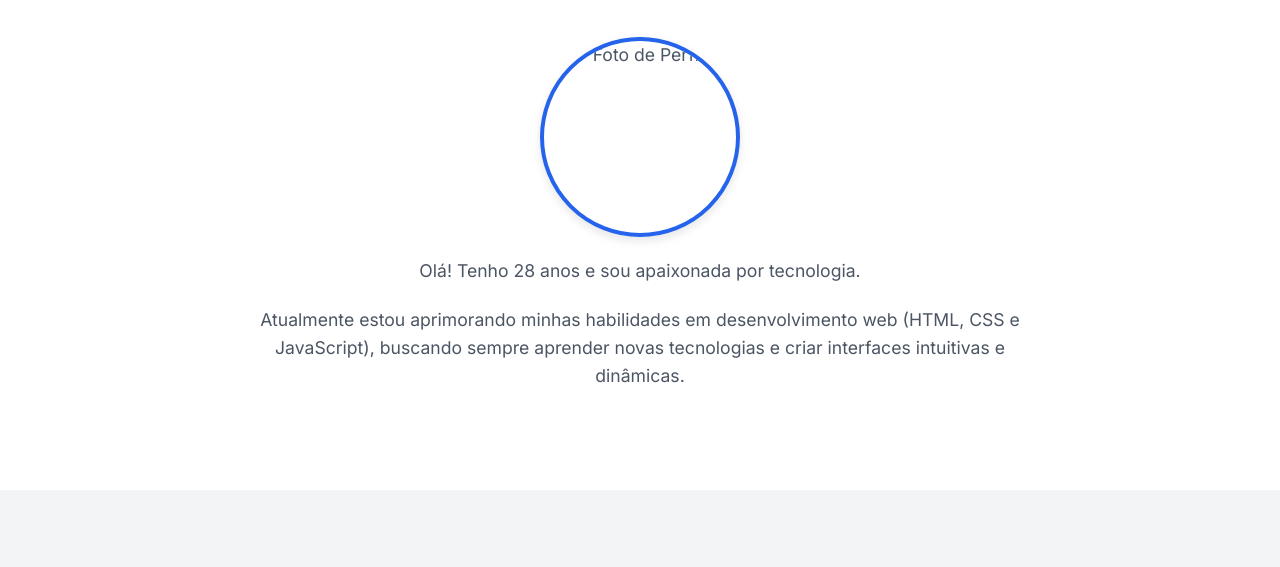
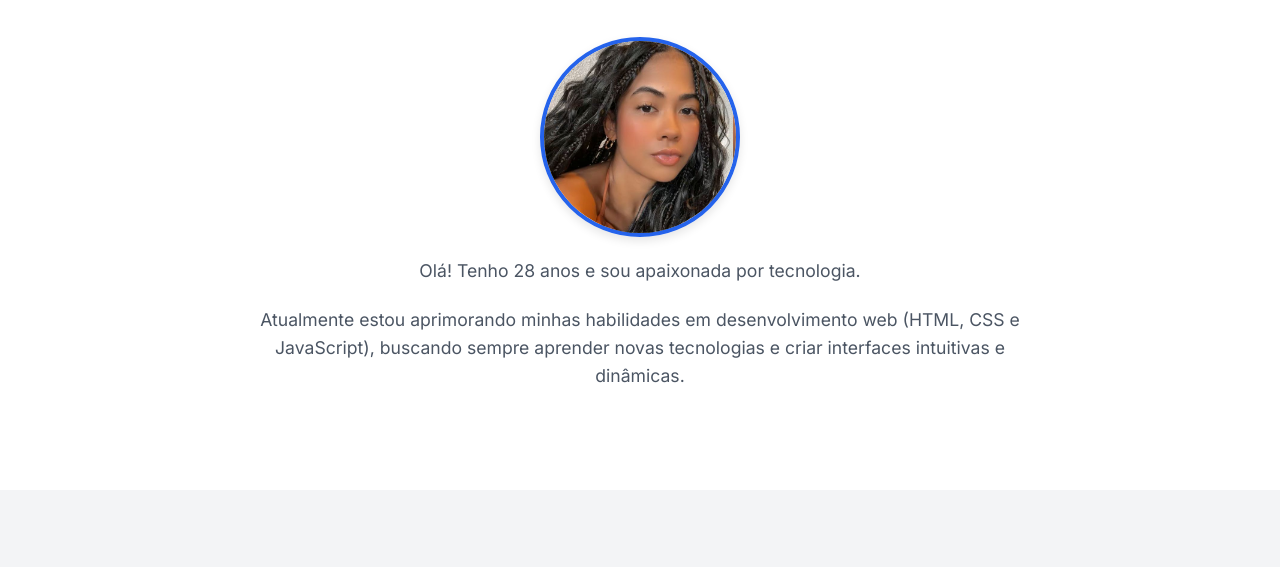
Before and after one commit to DaniBoy555/atv-nandiaele, a plain HTML site: page index.html in a window 1280 px wide. Shown: the part 225-792 px from the top of the page. Drawn offline with Linux system fonts and the light colour scheme.

Commit message:
add img, e configuracao do index de img

```diff
--- a/index.html
+++ b/index.html
@@ -35,7 +35,7 @@
                 <h2>Sobre Mim</h2>
                 <div class="sobre-content">
                     <!-- Minha foto de perfil que fica dentro de uma pasta -->
-                    <img src="/perfil/perfil.jpg" alt="Foto de Perfil" class="perfil-img">
+                    <img src="img/image.png" alt="Foto de Perfil" class="perfil-img">
                     <div class="sobre-texto">
                         <p>Olá! Tenho 28 anos e sou apaixonada por tecnologia.</p>
                         <p>Atualmente estou aprimorando minhas habilidades em desenvolvimento web (HTML, CSS e
```
Also changed, not shown: img/image.png (added).
